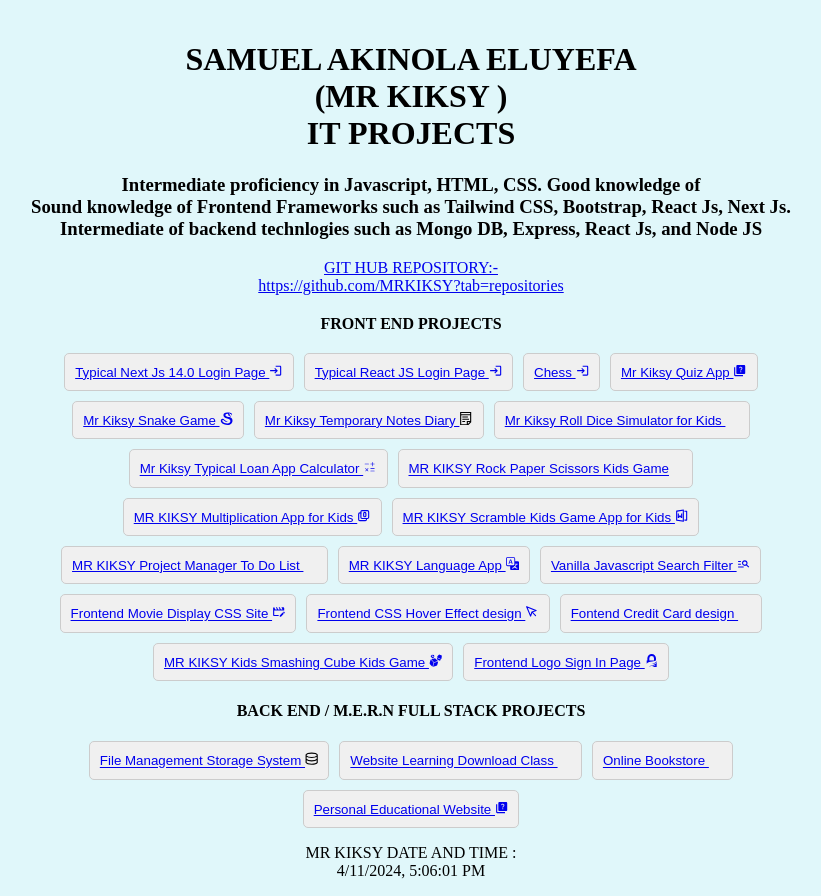
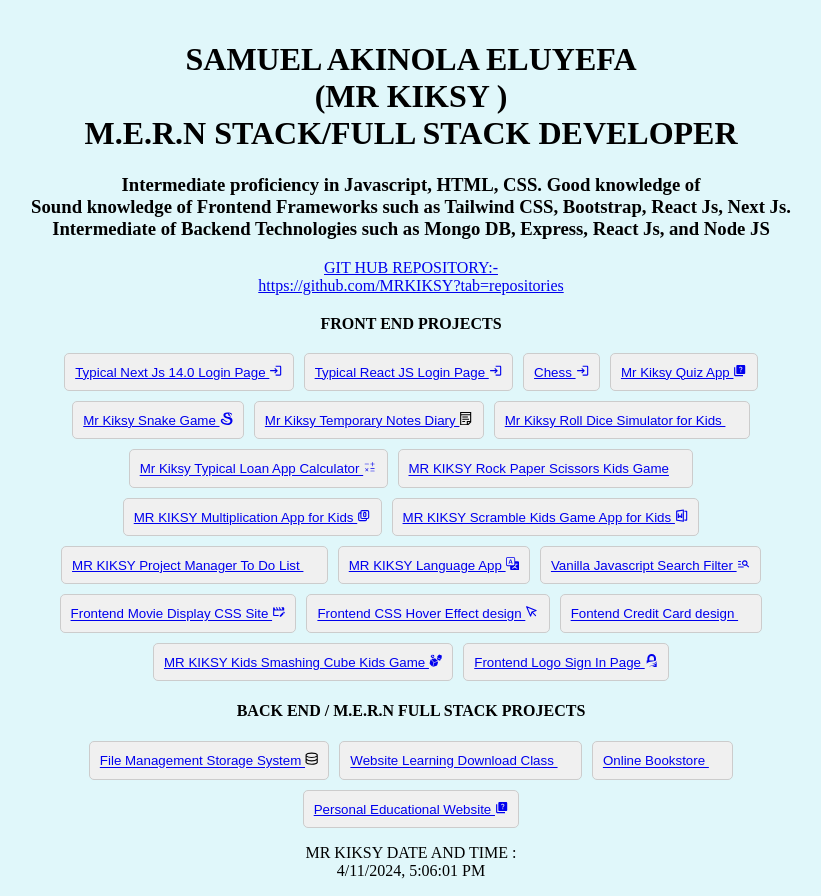
Before and after one commit to MRKIKSY/ITPROJECTS, a React (Vite) app: page / in a window 1280 px wide. Shown: the whole page, without its empty margins (229-1050 px from the left). Built offline with nearby package versions, Linux system fonts and the light colour scheme; some icons are missing.

Commit message:
Update App.jsx

```diff
--- a/src/App.jsx
+++ b/src/App.jsx
@@ -30,11 +30,11 @@ function App() {
     <div className="App">
       <header className="page-header">
         <h1> SAMUEL AKINOLA ELUYEFA<br></br>
-         (MR KIKSY )<br></br>IT PROJECTS</h1>
+         (MR KIKSY )<br></br> M.E.R.N STACK/FULL STACK DEVELOPER </h1>
         <h3> Intermediate proficiency in Javascript, HTML, CSS. Good knowledge of <br></br>
          Sound knowledge of Frontend Frameworks such as Tailwind CSS, Bootstrap, React Js, Next Js.<br></br>
 
-	 Intermediate of backend technlogies such as  Mongo DB, Express, React Js, and Node JS <br></br>
+	 Intermediate of Backend Technologies such as  Mongo DB, Express, React Js, and Node JS <br></br>
 
         </h3>
         <a href="https://github.com/MRKIKSY?tab=repositories" target="_blank" rel="noopener noreferrer">
```
